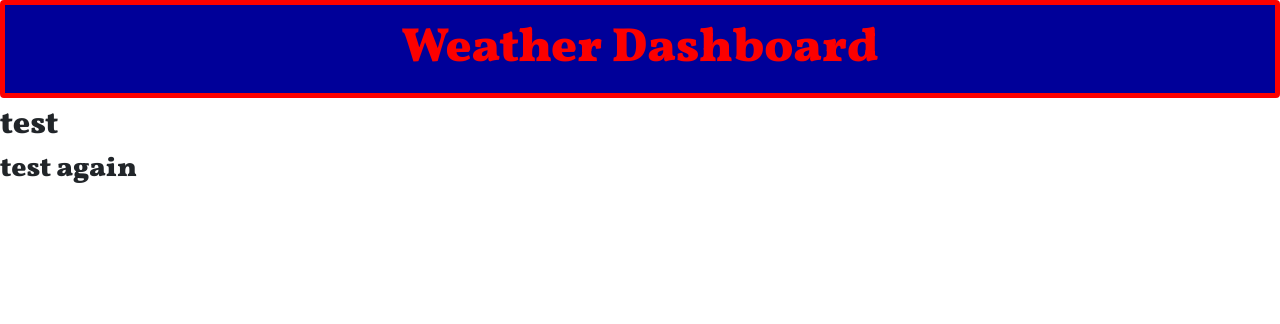
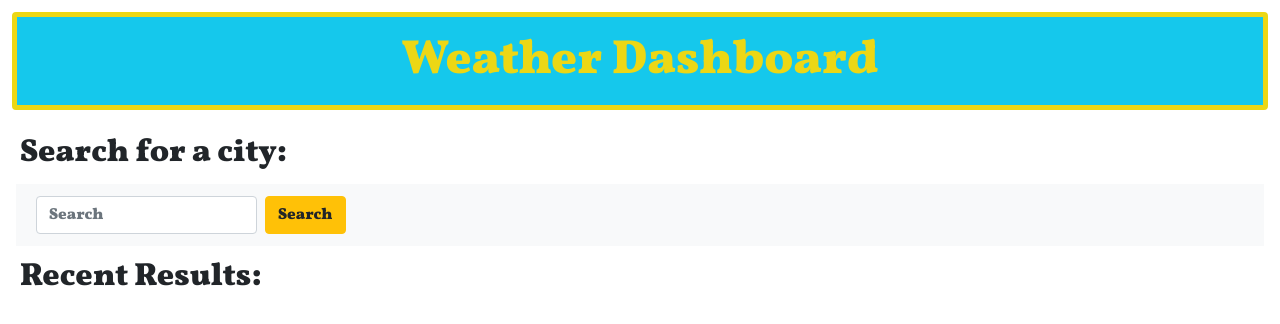
Before and after one commit to SeroGri/weather-dashboard, a plain HTML site: page index.html in a window 1280 px wide. Drawn offline with nearby package versions, Linux system fonts and the light colour scheme.

Commit message:
created search section

```diff
--- a/assets/css/style.css
+++ b/assets/css/style.css
@@ -1,10 +1,11 @@
 * {
     font-family: 'Vollkorn', serif;
+    padding: 4px;
 }
 
 :root {
-    --primary: #FC0000;
-    --secondary: #000099;
+    --primary: #ECD715;
+    --secondary: #15C8EC;
     --tertiary: #000033;
     --white: #FFFFFF;
     --lb: #006666;
--- a/index.html
+++ b/index.html
@@ -19,15 +19,23 @@
 
         <main>
             <div>
-            <h2>test
+            <h2>Search for a city:
             </h2>
-            <h3>test again</h3>
-            </div>
-        </main>
+            <nav class="navbar navbar-light bg-light">
+                <form class="form-inline">
+                  <input class="form-control mr-sm-2" type="search" placeholder="Search" aria-label="Search">
+                  <button class="btn btn-warning my-2 my-sm-0" type="submit">Search</button>
+                </form>
+            </nav>
+        </div>
 
-        <div></div>
+        <div>
+            <h2>Recent Results:</h2>
+            <ul class="d-flex flex-column bd-highlight mb-3">
+            </ul>
+        </div>
 
-        <div></div>
+
 
         <script src="./assets/js/script.js"></script>
         <script src="https://code.jquery.com/jquery-3.3.1.slim.min.js" integrity="sha384-q8i/X+965DzO0rT7abK41JStQIAqVgRVzpbzo5smXKp4YfRvH+8abtTE1Pi6jizo" crossorigin="anonymous"></script>
```
